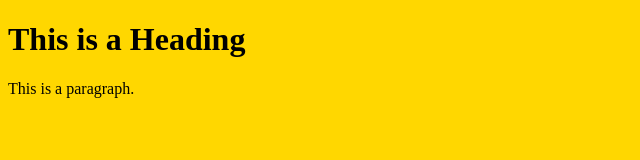
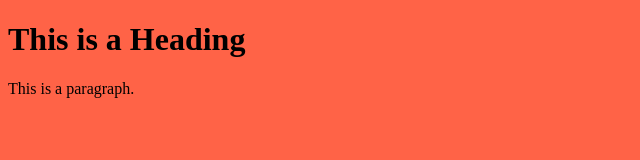
Before and after one commit to agenttnr1998/agenttnr1998.github.io, a plain HTML site: page index.html in a window 1280 px wide. Shown: the whole page, without its empty margins (0-640 px from the left). Drawn offline with Linux system fonts and the light colour scheme.

Commit message:
Update index.html

```diff
--- a/index.html
+++ b/index.html
@@ -2,7 +2,7 @@
 <html>
 <head>
 
-<body style="background-color:gold;">
+<body style="background-color:tomato;">
 <title>About</title>
 </head>
 <body>
```
